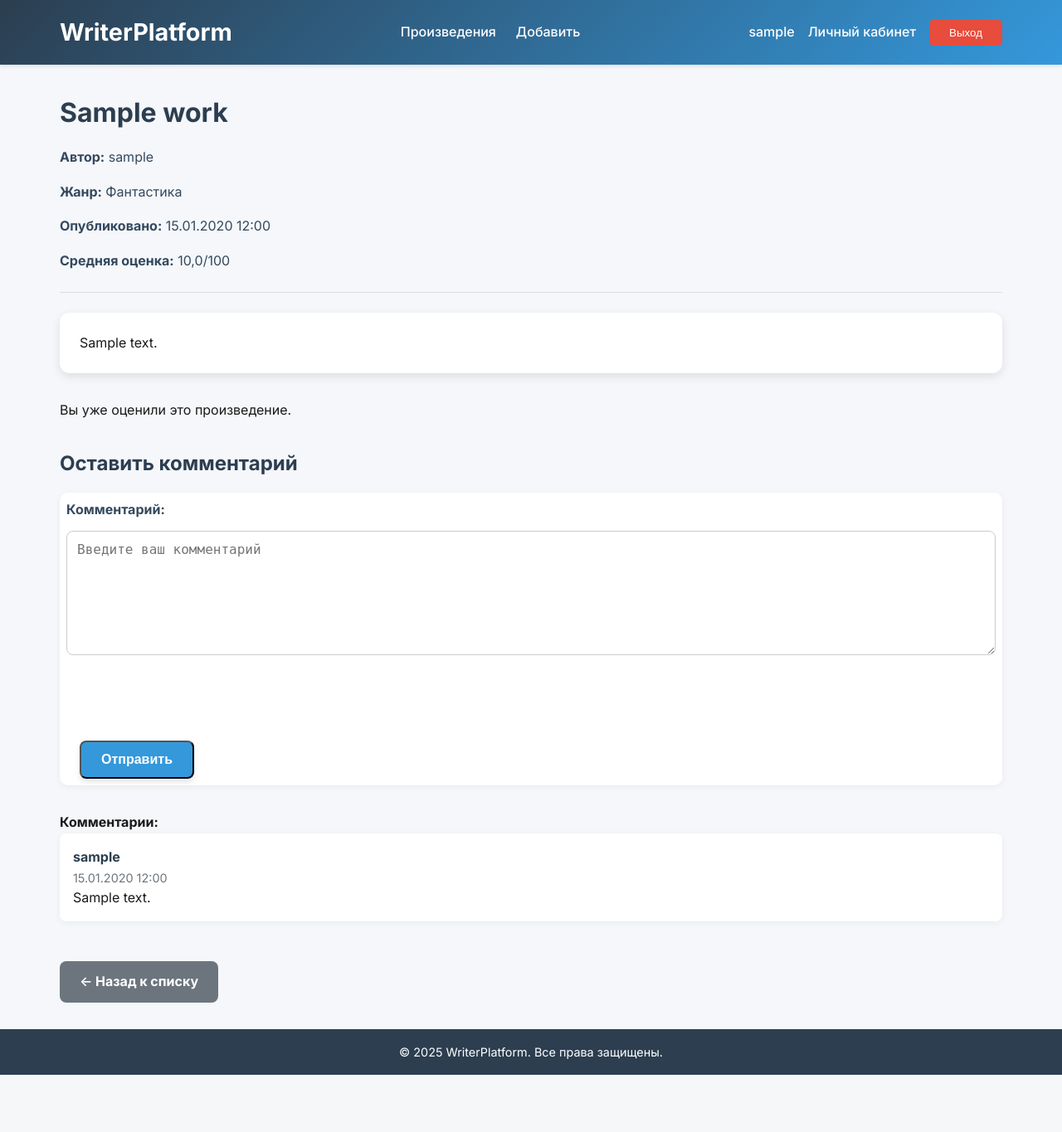
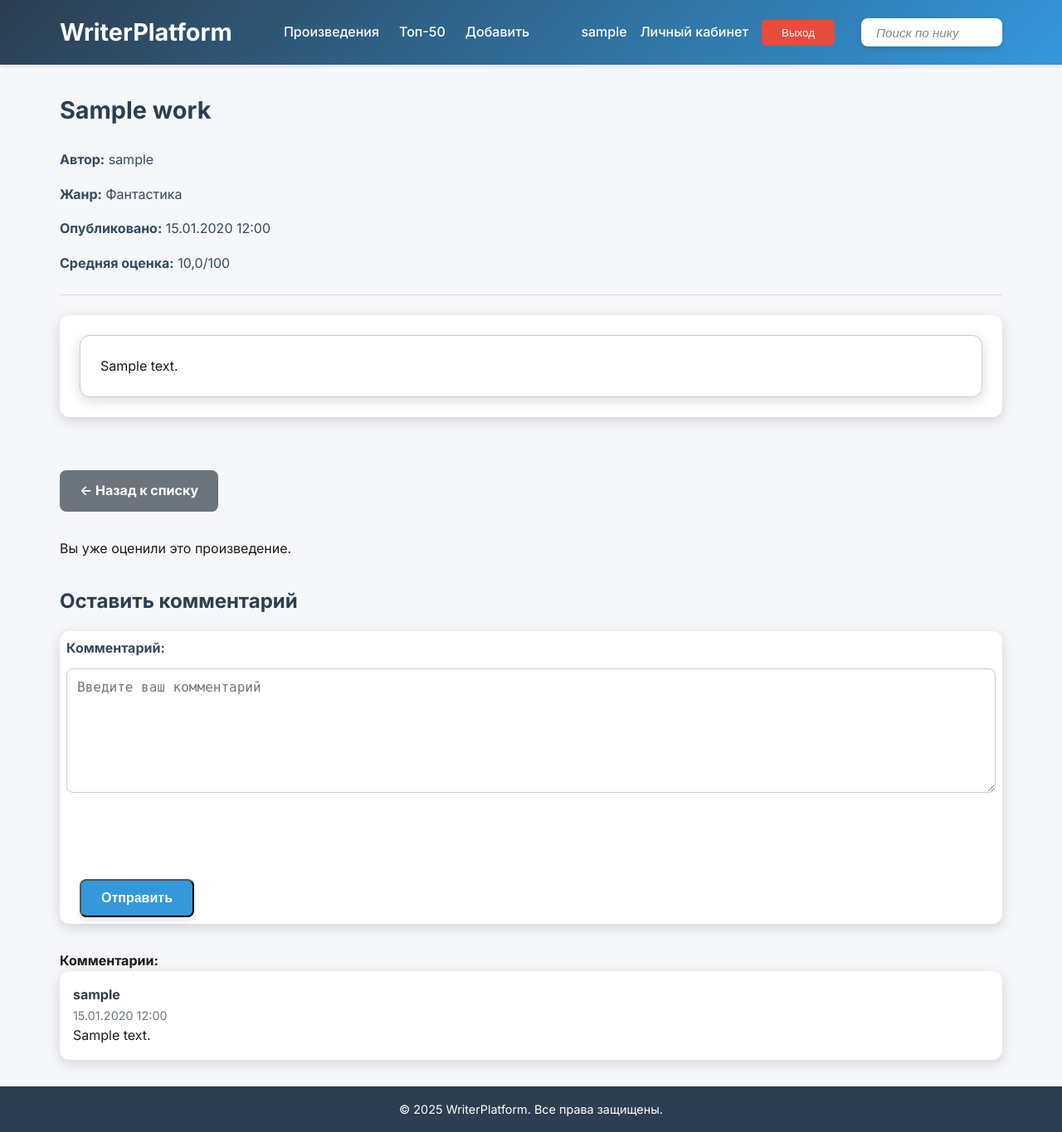
Before and after one commit to DmytroFedosyeyev/writer-platform, a Django app: page /works/1/ in a window 1280 px wide. Shown: the whole page at 83% size. Before the commit the page ends 1296 px from the top, so only its background shows below. Run offline with Django 5.2, Linux system fonts and the light colour scheme; a user stored in the database is signed in; tables that the repository leaves empty hold one stand-in row (values such as "Sample post"); some libraries are stand-ins or nearby versions.

Commit message:
Добавлена пагинация текста и обновлен поиск по имени и фамилии автора, добавлен поиск по нику

```diff
--- a/library/templates/library/work_detail.html
+++ b/library/templates/library/work_detail.html
@@ -5,7 +5,7 @@
 
 {% block content %}
 <div class="work-detail">
-    <h2>{{ work.title }}</h2>
+    <h1 class="section-title">{{ work.title }}</h1>
     <p class="meta"><strong>Автор:</strong> {{ work.author.username }}</p>
     <p class="meta"><strong>Жанр:</strong> {{ work.get_genre_display }}</p>
     <p class="meta"><strong>Опубликовано:</strong> {{ work.published_date|date:"d.m.Y H:i" }}</p>
@@ -17,30 +17,29 @@
     {% endif %}
 
     <hr>
-    <div class="content">
-        {{ work.content|safe }}
+    <div class="content" style="margin-bottom: 2rem;">
+        <div class="text-container" id="text-block">
+            {{ content|safe }}
+        </div>
     </div>
 
-    <!-- Навигация по страницам текста с увеличенным отступом -->
-    {% if content_page.has_other_pages %}
-        <div class="pagination mt-4" style="margin-top: 1.5rem;">
-            {% if content_page.has_previous %}
-                <a href="?page={{ content_page.previous_page_number }}" class="btn secondary">← Предыдущая</a>
+    {% if total_pages > 1 %}
+        <div class="pagination mt-4 sticky-pagination" style="margin-top: 1.5rem;">
+            {% if page_number > 1 %}
+                <a href="?page={{ page_number|add:-1 }}" class="btn outline">← Предыдущая</a>
             {% endif %}
-            {% for num in content_page.paginator.page_range %}
-                <a href="?page={{ num }}" class="btn {% if content_page.number == num %}primary{% else %}outline{% endif %}">{{ num }}</a>
-            {% endfor %}
-            {% if content_page.has_next %}
-                <a href="?page={{ content_page.next_page_number }}" class="btn secondary">Следующая →</a>
+            <span class="page-indicator">Страница {{ page_number }} из {{ total_pages }}</span>
+            {% if page_number < total_pages %}
+                <a href="?page={{ page_number|add:1 }}" class="btn outline">Следующая →</a>
             {% endif %}
         </div>
     {% endif %}
 
-    <!-- Сообщение для неавторизованных пользователей -->
+    <a href="{% url 'work_list' %}" class="btn secondary back-button">← Назад к списку</a>
+
     {% if show_auth_message %}
         <p class="text-center text-gray-600 mt-4">Чтобы оставлять комментарии или оценки, надо зарегистрироваться на сайте.</p>
     {% else %}
-        <!-- Рейтинг -->
         <div class="rating-section">
             {% if rating_form and not has_rated %}
                 <form method="post" style="display: inline-flex; align-items: center;">
@@ -57,7 +56,6 @@
             {% endif %}
         </div>
 
-        <!-- Комментарии -->
         <div class="comment-section">
             <h4>Оставить комментарий</h4>
             {% if comment_form %}
@@ -81,7 +79,6 @@
         </div>
     {% endif %}
 
-    <!-- Список комментариев -->
     <div class="mt-4">
         <h4>Комментарии:</h4>
         {% for comment in comments %}
@@ -94,7 +91,23 @@
             <p>Пока нет комментариев.</p>
         {% endfor %}
     </div>
+</div>
 
-    <a href="{% url 'work_list' %}" class="btn secondary back-button">← Назад к списку</a>
-</div>
+<script>
+    if (window.location.search.includes('page=')) {
+        window.scrollTo({ top: 0, behavior: 'smooth' });
+    }
+</script>
+<script>
+    document.addEventListener("DOMContentLoaded", function () {
+        const block = document.getElementById("text-block");
+        if (block) {
+            const rect = block.getBoundingClientRect();
+            const scrollY = window.scrollY || window.pageYOffset;
+            const offsetTop = rect.top + scrollY - window.innerHeight / 5;
+            window.scrollTo({ top: offsetTop, behavior: 'smooth' });
+        }
+    });
+</script>
+
 {% endblock %}
--- a/library/views.py
+++ b/library/views.py
@@ -1,15 +1,14 @@
+import os
 import logging
-
 from django.shortcuts import render, redirect, get_object_or_404
 from .models import Work, Rating
 from django.contrib.auth.decorators import login_required
-from .forms import RatingForm, CommentForm, WorkForm  # Импортируем WorkForm отсюда
-from django.db.models import Avg
+from .forms import RatingForm, CommentForm, WorkForm
+from django.db.models import Avg, Count, Case, When, IntegerField, Q
 from reportlab.pdfgen import canvas
 from django.http import HttpResponse
 from reportlab.pdfbase import pdfmetrics
 from reportlab.pdfbase.ttfonts import TTFont
-import os
 from django.views.generic.edit import DeleteView
 from django.urls import reverse_lazy
 from django.core.exceptions import PermissionDenied
@@ -40,7 +39,6 @@ def work_detail_view(request, work_id):
     work = get_object_or_404(Work, id=work_id)
     comments = work.comments.all().order_by('-created_at')
 
-    # Инициализация форм и данных
     rating_form = None
     comment_form = None
     show_auth_message = not request.user.is_authenticated
@@ -48,11 +46,8 @@ def work_detail_view(request, work_id):
     has_rated = False
 
     if request.user.is_authenticated:
-        # Проверяем, оценивал ли пользователь
         user_rating = Rating.objects.filter(user=request.user, work=work).first()
         has_rated = user_rating is not None
-
-        # Инициализация форм для авторизованных пользователей
         rating_form = RatingForm(instance=user_rating) if not has_rated else None
         comment_form = CommentForm()
 
@@ -80,10 +75,27 @@ def work_detail_view(request, work_id):
                 else:
                     logger.error(f"Ошибка валидации формы комментария: {comment_form.errors}")
 
-    # Средняя оценка
     average_rating = work.ratings.aggregate(Avg('score'))['score__avg']
 
-    # Убираем пагинацию текста, передаём весь контент
+    words = work.content.split()
+    words_per_page = 200
+    total_words = len(words)
+    page_number = request.GET.get('page', 1)
+    try:
+        page_number = int(page_number)
+    except ValueError:
+        page_number = 1
+
+    total_pages = (total_words + words_per_page - 1) // words_per_page
+    page_number = max(1, min(page_number, total_pages))
+
+    start_idx = (page_number - 1) * words_per_page
+    end_idx = min(start_idx + words_per_page, total_words)
+    while end_idx < total_words and not words[end_idx-1].endswith(' '):
+        end_idx += 1
+    content_words = words[start_idx:end_idx]
+    content = ' '.join(content_words)
+
     return render(request, 'library/work_detail.html', {
         'work': work,
         'comments': comments,
@@ -92,21 +104,23 @@ def work_detail_view(request, work_id):
         'average_rating': average_rating,
         'user_rating': user_rating,
         'show_auth_message': show_auth_message,
-        'content': work.content,  # Передаём весь текст без пагинации
+        'content': content,
         'has_rated': has_rated,
+        'page_number': page_number,
+        'total_pages': total_pages,
     })
 
 #@login_required
 def work_list_view(request):
     logger.info("Запрос на список произведений с фильтрами")
+
     title_query = request.GET.get('title', '')
     genre_filter = request.GET.get('genre', '')
     author_query = request.GET.get('author', '')
+    nickname_query = request.GET.get('nickname', '')
 
-    # Базовый набор — все работы, если фильтры пустые
     works = Work.objects.all().order_by('-published_date')
 
-    # Применяем фильтры, если они заданы
     if title_query:
         works = works.filter(title__icontains=title_query)
         logger.info(f"Применён фильтр по названию: {title_query}")
@@ -116,11 +130,17 @@ def work_list_view(request):
         logger.info(f"Применён фильтр по жанру: {genre_filter}")
 
     if author_query:
-        works = works.filter(author__username__icontains=author_query)
-        logger.info(f"Применён фильтр по автору: {author_query}")
+        works = works.filter(
+            Q(author__first_name__icontains=author_query) |
+            Q(author__last_name__icontains=author_query)
+        )
+        logger.info(f"Применён фильтр по имени/фамилии автора: {author_query}")
 
-    # Пагинация
-    paginator = Paginator(works, 5)  # 5 работ на страницу
+    if nickname_query:
+        works = works.filter(author__username__icontains=nickname_query)
+        logger.info(f"Применён фильтр по нику автора: {nickname_query}")
+
+    paginator = Paginator(works, 5)
     page_number = request.GET.get('page')
     page_obj = paginator.get_page(page_number)
 
@@ -129,6 +149,7 @@ def work_list_view(request):
         'title_query': title_query,
         'genre_filter': genre_filter,
         'author_query': author_query,
+        'nickname_query': nickname_query,
         'work_model': Work,
     })
 
@@ -137,17 +158,14 @@ def export_work_pdf(request, work_id):
     logger.info(f"Запрос на экспорт PDF для произведения с ID {work_id}")
     work = get_object_or_404(Work, id=work_id)
 
-    # Создаём HTTP-ответ как PDF
     response = HttpResponse(content_type='application/pdf')
     response['Content-Disposition'] = f'attachment; filename="{work.title}.pdf"'
 
-    # Регистрируем шрифт с поддержкой кириллицы
     font_path = os.path.join(os.path.dirname(os.path.dirname(__file__)), 'fonts', 'DejaVuSans.ttf')
     pdfmetrics.registerFont(TTFont('DejaVuSans', font_path))
 
-    # Начинаем PDF-документ
     p = canvas.Canvas(response)
-    y = 800  # начальная координата
+    y = 800
 
     p.setFont("DejaVuSans", 16)
     p.drawString(100, y, work.title)
@@ -161,7 +179,6 @@ def export_work_pdf(request, work_id):
     p.drawString(100, y, f"Дата публикации: {work.published_date.strftime('%d.%m.%Y %H:%M')}")
     y -= 40
 
-    # Контент произведения — построчно
     content_lines = work.content.split('\n')
     for line in content_lines:
         if y < 50:
@@ -209,3 +226,39 @@ class WorkDeleteView(DeleteView):
             raise PermissionDenied("У вас нет прав для удаления этого произведения.")
         logger.info(f"Пользователь {self.request.user.username} запросил удаление произведения {obj.title}")
         return obj
+
+@login_required
+def top_works_view(request):
+    logger.info("Запрос на топ-50 произведений")
+    sort_by = request.GET.get('sort', 'rating')
+
+    genre_order = ['Другое', 'История', 'Фантастика', 'Поэзия', 'Детектив', 'Триллер', 'Драма']
+    display_to_code = {display: code for code, display in Work.GENRE_CHOICES}
+
+    genre_cases = [
+        When(genre=display_to_code[name], then=idx)
+        for idx, name in enumerate(genre_order)
+        if name in display_to_code
+    ]
+    custom_order = Case(*genre_cases, default=len(genre_order), output_field=IntegerField())
+
+    works = Work.objects.annotate(
+        avg_rating=Avg('ratings__score'),
+        comment_count=Count('comments'),
+        genre_order=custom_order
+    )
+
+    if sort_by == 'genre':
+        works = works.order_by('genre_order', '-avg_rating')
+    elif sort_by == 'rating':
+        works = works.order_by('-avg_rating', '-comment_count')
+    elif sort_by == 'comments':
+        works = works.order_by('-comment_count', '-avg_rating')
+
+    works = works[:50]
+
+    return render(request, 'library/top_works.html', {
+        'works': works,
+        'sort_by': sort_by,
+        'genres': Work.GENRE_CHOICES,
+    })
--- a/static/css/style.css
+++ b/static/css/style.css
@@ -363,14 +363,16 @@ body {
   background: #fff;
   padding: 1.5rem;
   border-radius: 12px;
-  box-shadow: 0 4px 12px rgba(0, 0, 0, 0.1);
+  box-shadow: 0 4px 15px rgba(0, 0, 0, 0.15); /* Усиленная тень */
 }
 
-.rating-section, .comment-section {
+.rating-section,
+.comment-section {
   margin-top: 2rem;
 }
 
-.rating-section h4, .comment-section h4 {
+.rating-section h4,
+.comment-section h4 {
   font-size: 1.5rem;
   color: #2c3e50;
   margin-bottom: 1rem;
@@ -379,9 +381,9 @@ body {
 .comment {
   background: #fff;
   padding: 1rem;
-  border-radius: 8px;
+  border-radius: 12px;
   margin-bottom: 1rem;
-  box-shadow: 0 2px 8px rgba(0, 0, 0, 0.05);
+  box-shadow: 0 4px 15px rgba(0, 0, 0, 0.15); /* Усиленная тень */
 }
 
 .comment .username {
@@ -492,8 +524,8 @@ body {
 .comment-section form {
   margin-bottom: 2rem;
   background: #ffffff;
-    border-radius: 10px;
-    box-shadow: 0 2px 8px rgba(0, 0, 0, 0.05);
+  border-radius: 12px; /* Увеличенное скругление */
+  box-shadow: 0 4px 15px rgba(0, 0, 0, 0.15); /* Усиленная тень */
 }
 
 .rating-section form .form-group,
@@ -596,3 +628,58 @@ body {
   margin-left: 0.5rem; /* Уменьшаем отступ слева от кнопки для компактности */
   padding: 0.5rem 1rem; /* Сохраняем размер кнопки, но делаем чуть меньше */
 }
+
+.text-container {
+  max-height: 600px;
+  width: 100%;
+  overflow-y: auto;
+  padding: 1.5rem;
+  border: 1px solid #ccc;
+  border-radius: 12px;
+  background: #fff;
+  box-shadow: 0 4px 15px rgba(0, 0, 0, 0.15); /* Усиленная тень */
+}
+
+.sticky-pagination {
+  position: sticky;
+  bottom: 0;
+  background: #fff;
+  padding: 1rem;
+  border-top: 1px solid #ccc;
+  z-index: 10;
+  display: flex;
+  justify-content: center;
+  gap: 1rem;
+  box-shadow: 0 -2px 15px rgba(0, 0, 0, 0.15);
+  border-radius: 12px;
+}
+
+.nickname-search-form {
+  display: flex;
+  align-items: center;
+  background: #fff;
+  border-radius: 8px;
+  padding: 2px 10px;
+  margin-left: 1rem;
+  box-shadow: 0 2px 6px rgba(0, 0, 0, 0.15);
+  transition: box-shadow 0.3s ease;
+}
+
+.nickname-search-form:hover {
+  box-shadow: 0 4px 12px rgba(0, 0, 0, 0.2);
+}
+
+.nickname-input {
+  border: none;
+  background: transparent;
+  padding: 0.4rem 0.5rem;
+  font-size: 0.95rem;
+  width: 150px;
+  outline: none;
+  color: #2c3e50;
+}
+
+.nickname-input::placeholder {
+  color: #7f8c8d;
+  font-style: italic;
+}
--- a/templates/base.html
+++ b/templates/base.html
@@ -15,6 +15,7 @@
         <a class="site-title" href="{% url 'home' %}">WriterPlatform</a>
         <nav class="main-nav">
             <a href="{% url 'work_list' %}">Произведения</a>
+            <a href="{% url 'top_works' %}">Топ-50</a>
             {% if request.user.is_authenticated %}
                 <a href="{% url 'create_work' %}">Добавить</a>
             {% endif %}
@@ -31,6 +32,11 @@
                 <a href="{% url 'signup' %}">Регистрация</a>
                 <a href="{% url 'login' %}">Вход</a>
             {% endif %}
+
+            <!-- Поиск по нику -->
+            <form method="get" action="{% url 'work_list' %}" class="nickname-search-form">
+                <input type="text" name="nickname" placeholder="Поиск по нику" class="nickname-input" value="{{ request.GET.nickname }}">
+            </form>
         </div>
     </div>
 </header>
--- a/users/views.py
+++ b/users/views.py
@@ -1,5 +1,4 @@
 import logging
-
 from django.shortcuts import render, redirect
 from django.contrib.auth.forms import UserCreationForm
 from django.contrib.auth.decorators import login_required
@@ -7,6 +6,7 @@ from django.contrib.auth import authenticate, login, logout
 from django.contrib import messages
 from .forms import CustomUserCreationForm
 from django.contrib.auth.models import User
+
 
 # Настройка логгера
 logger = logging.getLogger('users')
--- a/writer_platform/urls.py
+++ b/writer_platform/urls.py
@@ -16,7 +16,7 @@ Including another URLconf
 """
 from django.contrib import admin
 from django.urls import path, include
-from library.views import home_view
+from library.views import home_view, top_works_view
 from django.conf import settings
 from django.conf.urls.static import static
 from users import views as users_views
@@ -27,6 +27,7 @@ urlpatterns = [
     path('admin/', admin.site.urls),
     path('users/', include('users.urls')),
     path('works/', include('library.urls')),
+    path('top-works/', top_works_view, name='top_works'),
     path('delete-account/', users_views.delete_account_view, name='delete_account'),
 ]
 
```
Also changed, not shown: other parts of static/css/style.css (+40 -10 lines), library/templates/library/top_works.html (added, +43 -0 lines), library/templates/library/work_list.html (+7 -1 lines). Lines whose indentation alone changed are shown as unchanged.
